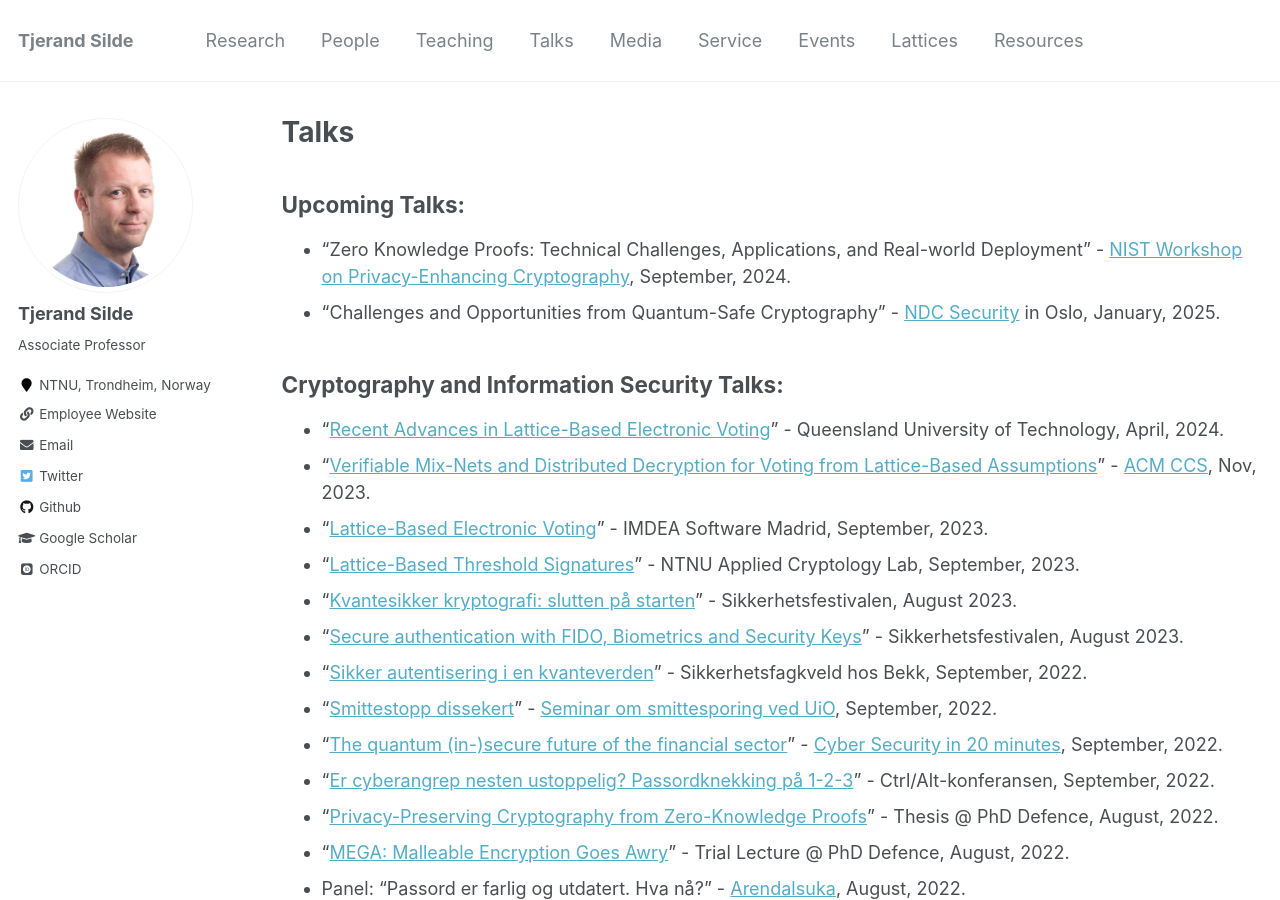
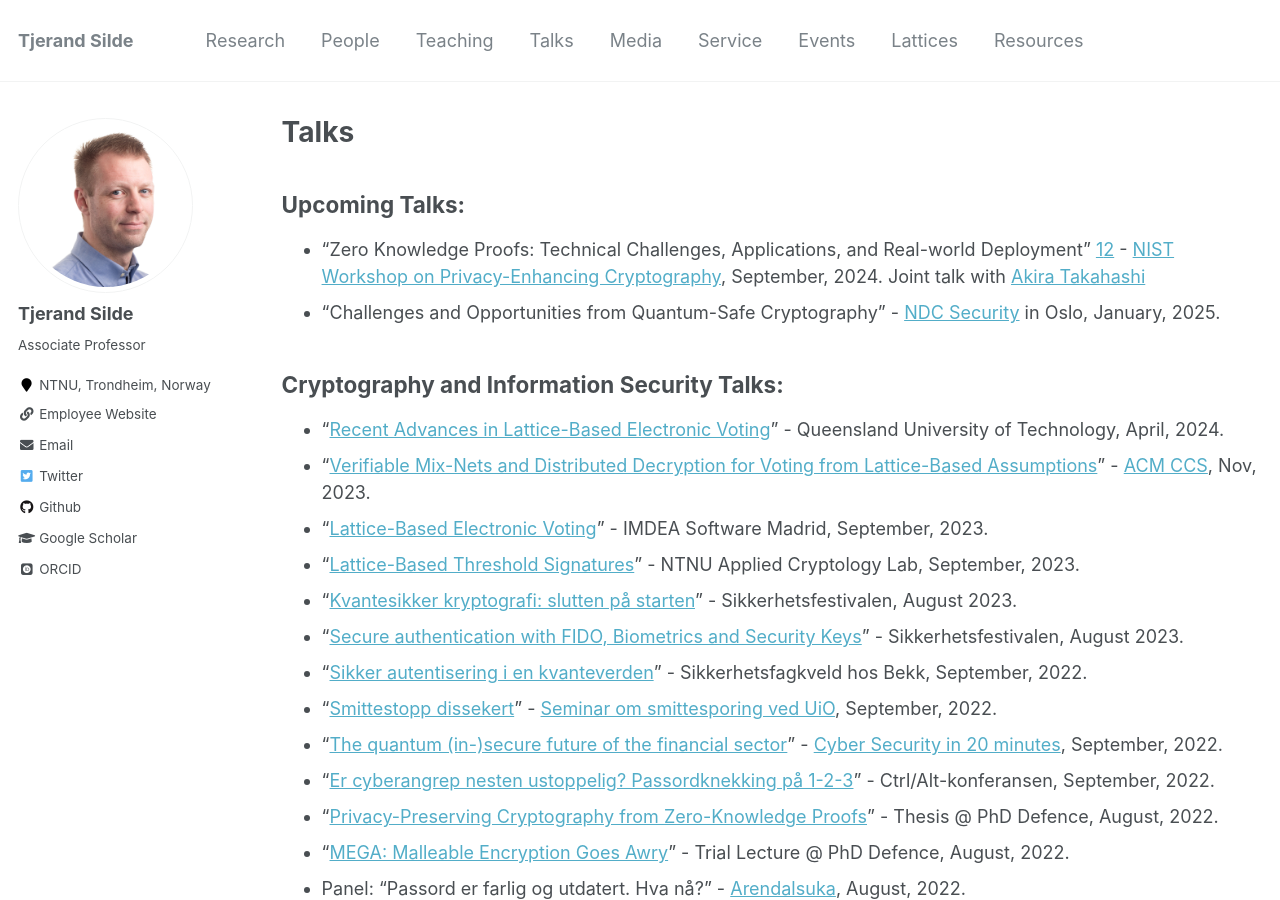
Before and after one commit to tjesi/tjesi.github.io, a Jekyll site: the page built from _pages/talks.md, in a window 1280 px wide and 900 px high. Built offline with Jekyll 4.4.1, drawn with Linux system fonts in a browser that asks for light colours; some web fonts are replaced.

Commit message:
NIST talk

```diff
--- a/_pages/talks.md
+++ b/_pages/talks.md
@@ -7,7 +7,7 @@
 
 ## Upcoming Talks:
 
-* "Zero Knowledge Proofs: Technical Challenges, Applications, and Real-world Deployment" - [NIST Workshop on Privacy-Enhancing Cryptography](https://csrc.nist.gov/events/2024/wpec2024), September, 2024.
+* "Zero Knowledge Proofs: Technical Challenges, Applications, and Real-world Deployment" [1](https://tjerandsilde.no/files/NIST-WPEC-Akira.pdf)[2](https://tjerandsilde.no/files/NIST-WPEC-Tjerand.pdf) - [NIST Workshop on Privacy-Enhancing Cryptography](https://csrc.nist.gov/events/2024/wpec2024), September, 2024. Joint talk with [Akira Takahashi](https://akiratk0355.github.io)
 * "Challenges and Opportunities from Quantum-Safe Cryptography" - [NDC Security](https://ndc-security.com/speakers/tjerand-silde) in Oslo, January, 2025.
 
 ## Cryptography and Information Security Talks:
```
Also changed, not shown: 2 other files.
